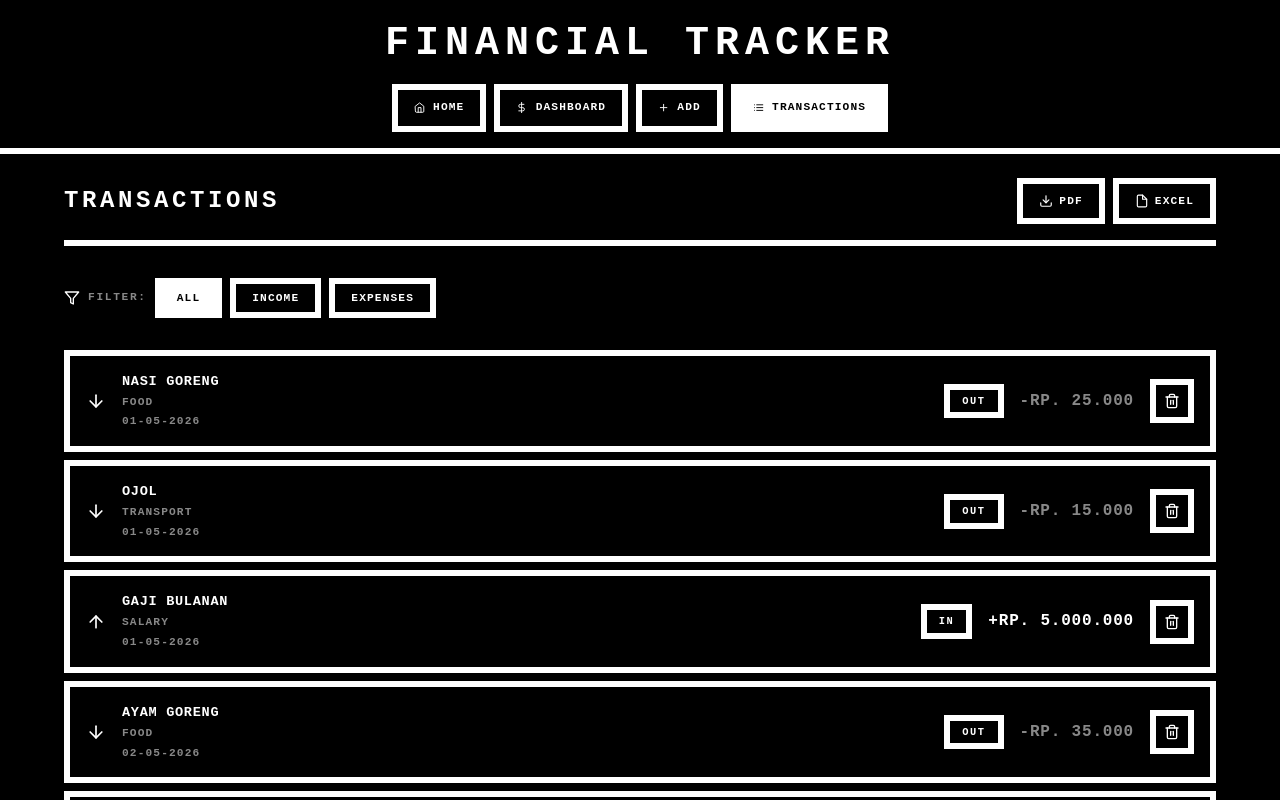
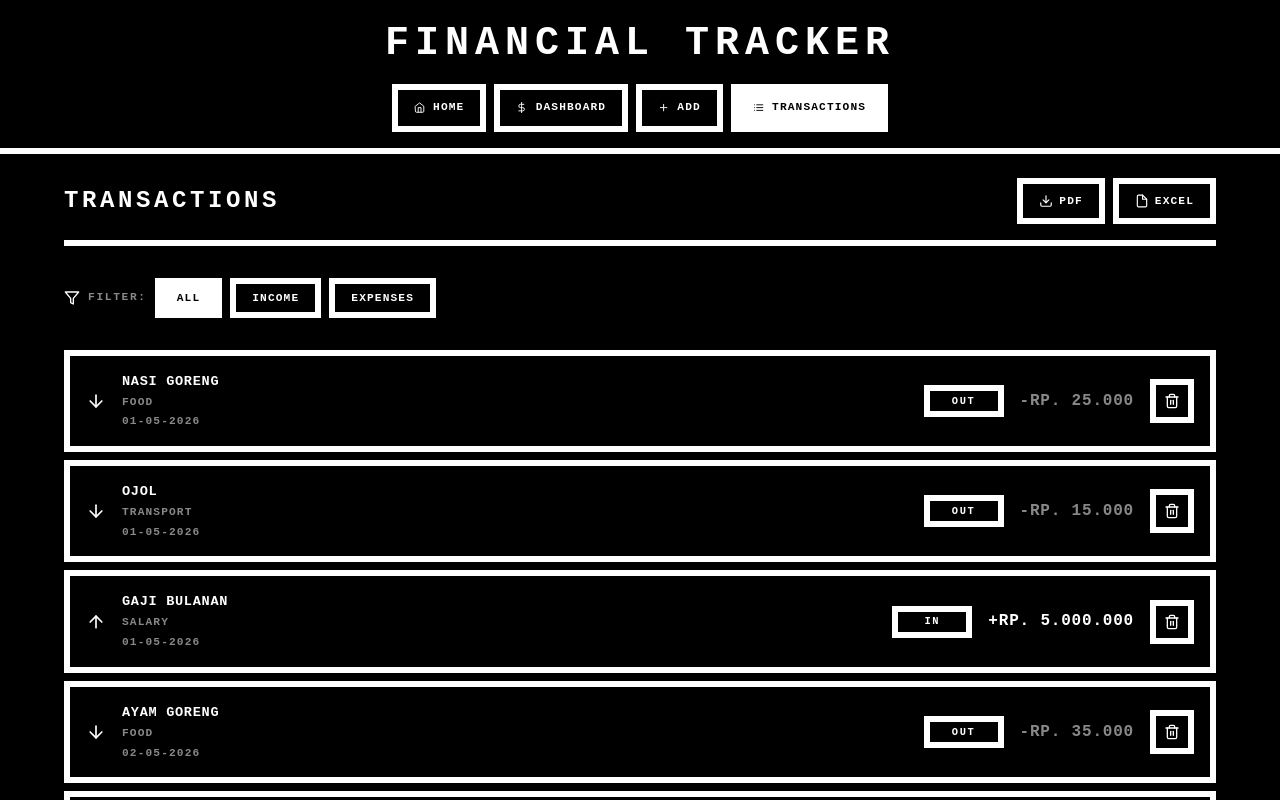
Before and after one commit to ryanvp10/personal-tracker, a React (Vite) app in the folder frontend/: page /transactions in a window 1280 px wide. Shown: the top 800 px of the page. Built offline with nearby package versions, Linux system fonts and the light colour scheme.

Commit message:
Fix IN/OUT badge desktop positioning with fixed 80px column

```diff
--- a/frontend/src/components/TransactionList.jsx
+++ b/frontend/src/components/TransactionList.jsx
@@ -155,8 +155,9 @@ function TransactionList() {
                     }
                   : {
                       display: 'grid',
-                      gridTemplateColumns: 'auto 1fr auto auto auto',
-                      gap: '16px',
+                      gridTemplateColumns: 'auto 1fr 80px auto auto',
+                      columnGap: '16px',
+                      rowGap: '0px',
                       alignItems: 'center',
                       padding: '16px',
                       border: `${theme.borders.width} ${theme.borders.style} ${theme.borders.color}`,
@@ -186,10 +187,15 @@ function TransactionList() {
                 </span>
               </div>
 
-              {/* TYPE BADGE — row 1 col 3 on mobile (top-right), row 1 col 3 on desktop */}
+              {/* TYPE BADGE — col 3 on desktop (fixed 80px col), col 3 on mobile */}
               <span
                 style={{
-                  padding: isMobile ? '4px 8px' : '4px 12px',
+                  display: 'flex',
+                  alignItems: 'center',
+                  justifyContent: 'center',
+                  padding: isMobile ? '4px 8px' : '4px 0px',
+                  height: isMobile ? 'auto' : '32px',
+                  width: isMobile ? 'auto' : '100%',
                   border: `${theme.borders.width} ${theme.borders.style} ${theme.borders.color}`,
                   backgroundColor: '#000000',
                   color: '#ffffff',
@@ -197,7 +203,8 @@ function TransactionList() {
                   fontSize: '0.65rem',
                   letterSpacing: '0.15em',
                   whiteSpace: 'nowrap',
-                  justifySelf: 'end',
+                  justifySelf: 'center',
+                  alignSelf: 'center',
                 }}
               >
                 {t.type === 'in' ? 'IN' : 'OUT'}
@@ -223,6 +230,7 @@ function TransactionList() {
                         letterSpacing: '0.05em',
                         whiteSpace: 'nowrap',
                         color: t.type === 'in' ? '#ffffff' : '#888888',
+                        alignSelf: 'center',
                       }
                 }
               >
@@ -257,6 +265,8 @@ function TransactionList() {
                         display: 'flex',
                         alignItems: 'center',
                         justifyContent: 'center',
+                        alignSelf: 'center',
+                        justifySelf: 'center',
                       }
                 }
               >
```
